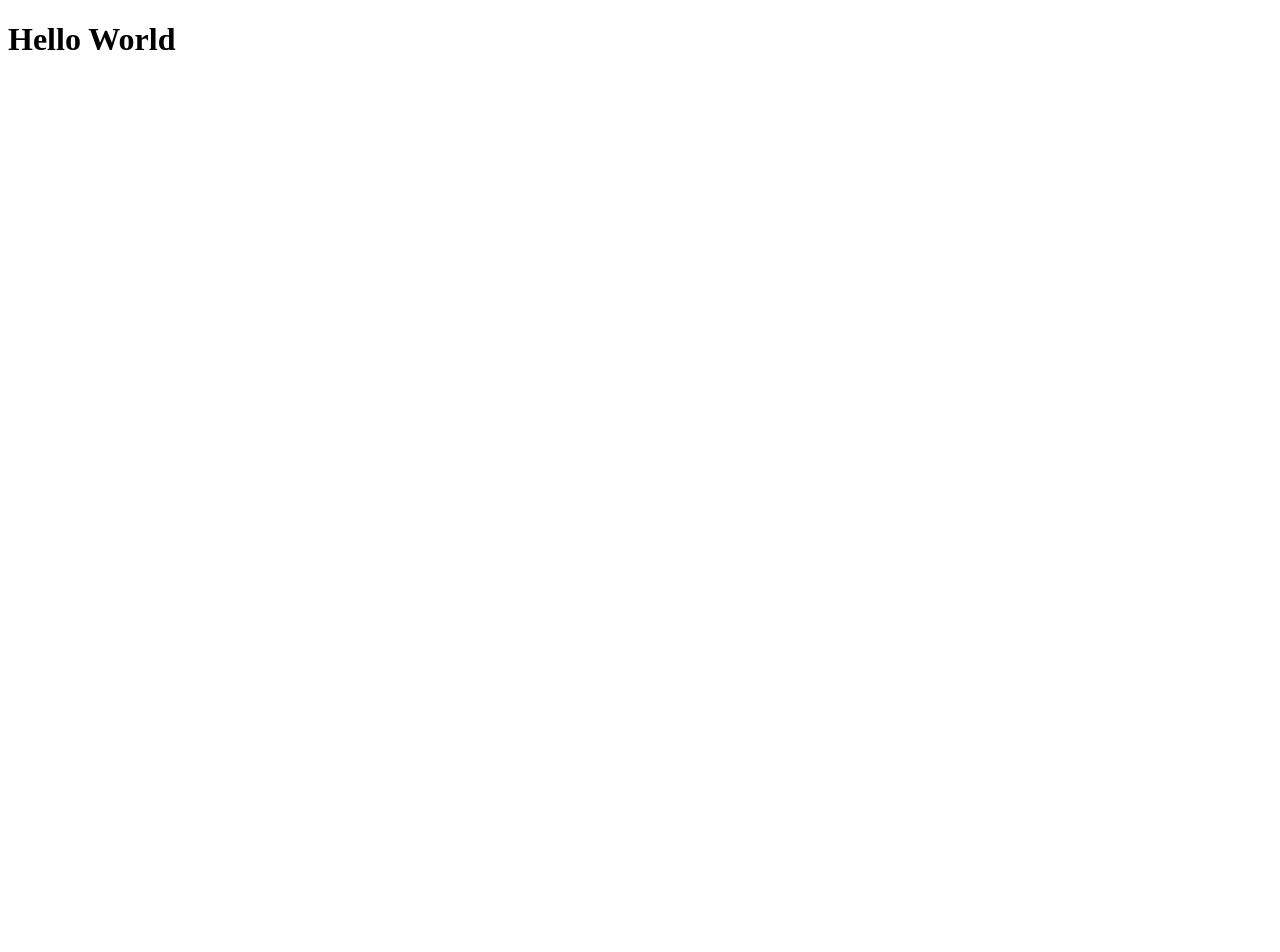
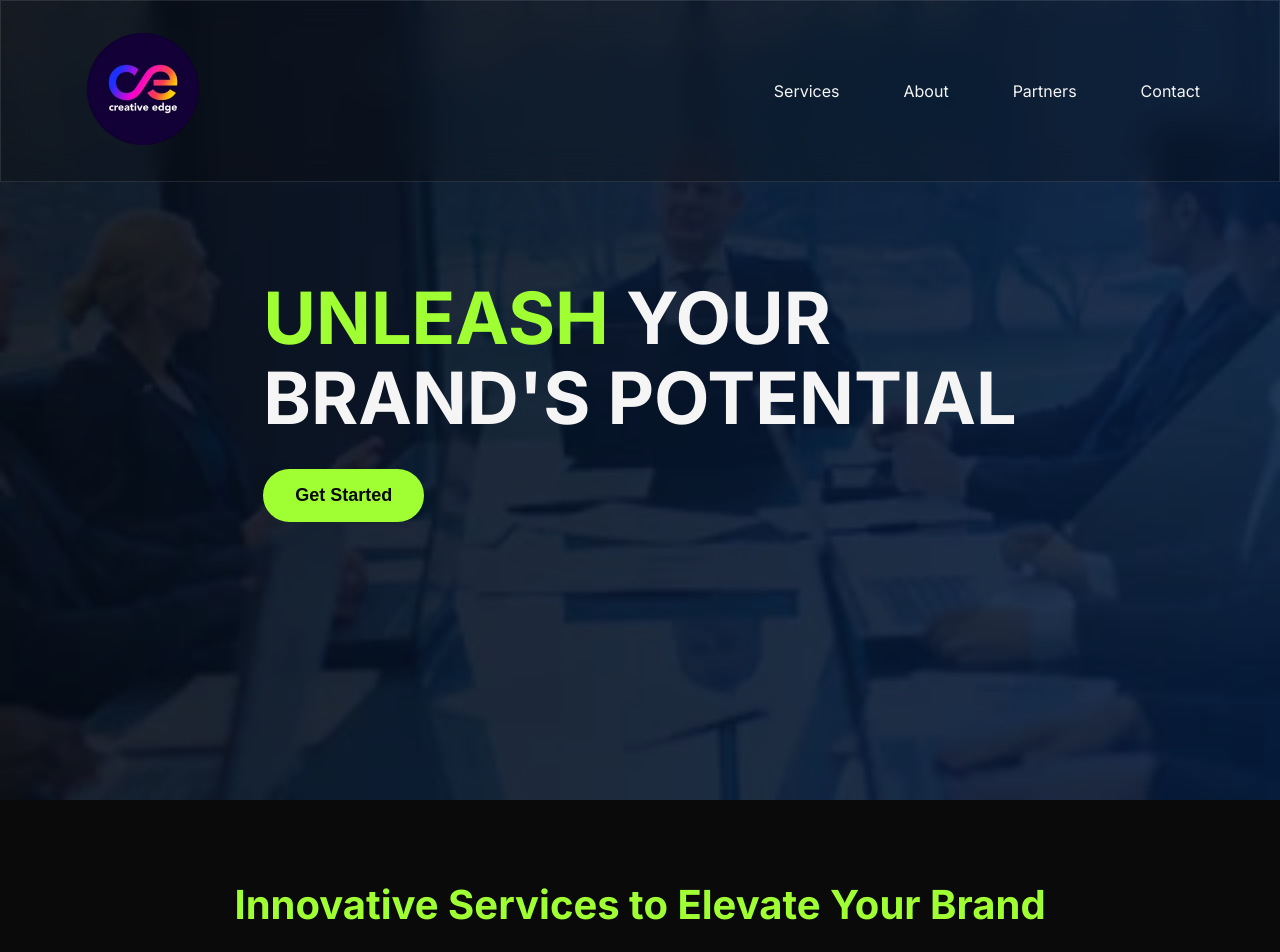
Before and after one commit to VaidyaHarshal/creativeEdge, a React (Vite) app: page / in a window 1280 px wide. Shown: the top 952 px of the page. Before the commit the page ends 800 px from the top, so only its background shows below. Built offline with nearby package versions, Linux system fonts and the light colour scheme.

Commit message:
main and app component updated

```diff
--- a/src/App.tsx
+++ b/src/App.tsx
@@ -1,9 +1,33 @@
-function App() {
+import React from "react";
+import { motion, useScroll, useSpring } from "framer-motion";
+import Navbar from "./components/Navbar";
+const Hero = React.lazy(() => import("./components/Hero"));
+const Services = React.lazy(() => import("./components/Services"));
+const Partners = React.lazy(() => import("./components/Partners"));
+const About = React.lazy(() => import("./components/About"));
+const CallToAction = React.lazy(() => import("./components/CallToAction"));
+const Footer = React.lazy(() => import("./components/Footer"));
+import "./styles/globals.css";
+
+export default function App() {
+  const { scrollYProgress } = useScroll();
+  const scaleX = useSpring(scrollYProgress, {
+    stiffness: 100,
+    damping: 30,
+    restDelta: 0.001,
+  });
+
   return (
     <>
-      <h1>Hello World</h1>
+      <motion.div className="scroll-progress" style={{ scaleX }} />
+
+      <Navbar />
+      <Hero />
+      <Services />
+      <About />
+      <Partners />
+      <CallToAction />
+      <Footer />
     </>
   );
 }
-
-export default App;
--- a/src/main.tsx
+++ b/src/main.tsx
@@ -1,9 +1,13 @@
 import { StrictMode } from "react";
 import { createRoot } from "react-dom/client";
+import { BrowserRouter } from "react-router-dom";
 import App from "./App.tsx";
+import "./styles/globals.css";
 
 createRoot(document.getElementById("root")!).render(
   <StrictMode>
-    <App />
+    <BrowserRouter>
+      <App />
+    </BrowserRouter>
   </StrictMode>
 );
```
